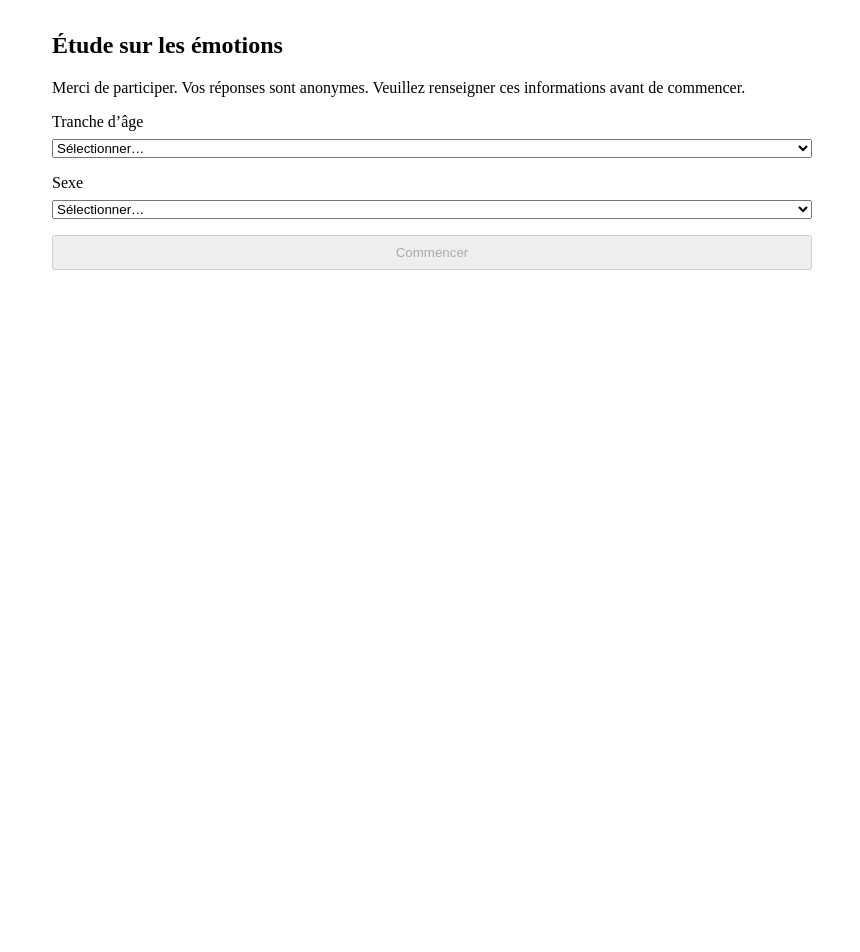
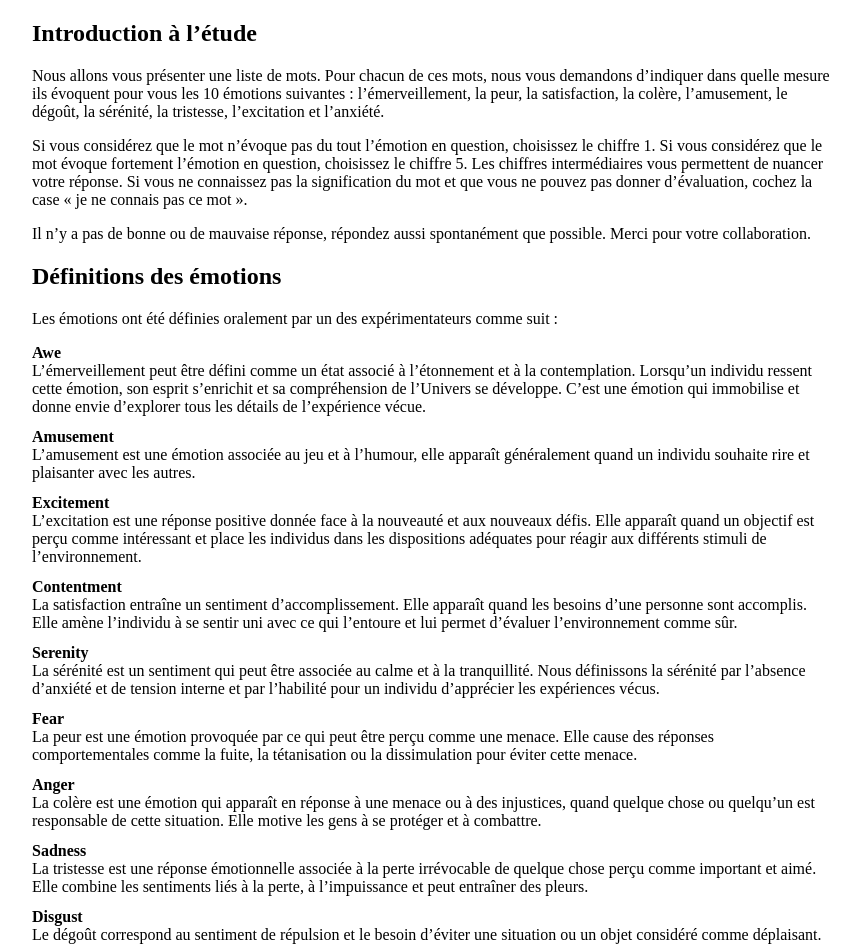
Before and after one commit to mrsolarius/remina-survey, an Angular app in the folder remina-survey-front/: page /explications in a window 1280 px wide. Before the commit this address led to /. Shown: the top 952 px of the page, without its empty margins (208-1068 px from the left). Before the commit the page ends 800 px from the top, so only its background shows below. Built offline with nearby package versions, Linux system fonts and the light colour scheme.

Commit message:
add emotion definitions, introduction component, and update navigation to include definitions in survey flow

```diff
--- a/remina-survey-front/src/app/app.routes.ts
+++ b/remina-survey-front/src/app/app.routes.ts
@@ -8,6 +8,10 @@ export const routes: Routes = [
   { path: 'evaluate', component: EvaluationComponent },
   { path: 'done', component: CompletionComponent },
   {
+    path: 'explications',
+    loadComponent: () => import('./components/explications/explications.component').then(m => m.ExplicationsComponent)
+  },
+  {
     path: 'admin',
     loadComponent: () => import('./components/admin-dashboard/admin-dashboard.component').then(m => m.AdminDashboardComponent)
   },
--- a/remina-survey-front/src/app/components/evaluation/evaluation.component.html
+++ b/remina-survey-front/src/app/components/evaluation/evaluation.component.html
@@ -1,4 +1,5 @@
 <section class="container">
+  <p class="intro-link"><a routerLink="/explications">Lire l’introduction et les définitions</a></p>
   @if (word(); as w) {
     <app-progress-bar [value]="percent()" [label]="label()" />
     <app-word-evaluation [word]="w.text" (evaluationSubmit)="onSubmit(w.id, $event)"></app-word-evaluation>
--- a/remina-survey-front/src/app/components/evaluation/evaluation.component.ts
+++ b/remina-survey-front/src/app/components/evaluation/evaluation.component.ts
@@ -1,4 +1,5 @@
 import { ChangeDetectionStrategy, Component, computed, inject } from '@angular/core';
+import { RouterLink } from '@angular/router';
 import { of, switchMap, tap } from 'rxjs';
 import { SessionService } from '../../services/session.service';
 import { WordEvaluationComponent } from '../word-evaluation/word-evaluation.component';
@@ -7,7 +8,7 @@ import { ProgressBarComponent } from '../progress-bar/progress-bar.component';
 
 @Component({
   selector: 'app-evaluation',
-  imports: [WordEvaluationComponent, ProgressBarComponent],
+  imports: [RouterLink, WordEvaluationComponent, ProgressBarComponent],
   templateUrl: './evaluation.component.html',
   styleUrl: './evaluation.component.scss',
   changeDetection: ChangeDetectionStrategy.OnPush,
--- /dev/null
+++ b/remina-survey-front/src/app/components/explications/explications.component.html
@@ -0,0 +1,30 @@
+<section class="container">
+  <h1>Introduction à l’étude</h1>
+  <p>
+    Nous allons vous présenter une liste de mots. Pour chacun de ces mots, nous vous demandons d’indiquer dans quelle mesure
+    ils évoquent pour vous les 10 émotions suivantes : l’émerveillement, la peur, la satisfaction, la colère, l’amusement,
+    le dégoût, la sérénité, la tristesse, l’excitation et l’anxiété.
+  </p>
+  <p>
+    Si vous considérez que le mot n’évoque pas du tout l’émotion en question, choisissez le chiffre 1. Si vous considérez que
+    le mot évoque fortement l’émotion en question, choisissez le chiffre 5. Les chiffres intermédiaires vous permettent de
+    nuancer votre réponse. Si vous ne connaissez pas la signification du mot et que vous ne pouvez pas donner d’évaluation,
+    cochez la case « je ne connais pas ce mot ».
+  </p>
+  <p>Il n’y a pas de bonne ou de mauvaise réponse, répondez aussi spontanément que possible. Merci pour votre collaboration.</p>
+
+  <h2>Définitions des émotions</h2>
+  <p>Les émotions ont été définies oralement par un des expérimentateurs comme suit :</p>
+  <ul class="definitions">
+    @for (entry of entries; track entry[0]) {
+      <li>
+        <strong class="label">{{ entry[0] }}</strong>
+        <span class="text">{{ entry[1] }}</span>
+      </li>
+    }
+  </ul>
+
+  <p class="actions">
+    <a routerLink="/evaluate" class="btn">Commencer l’évaluation</a>
+  </p>
+</section>
--- /dev/null
+++ b/remina-survey-front/src/app/components/explications/explications.component.scss
@@ -0,0 +1,6 @@
+.container { max-width: 800px; margin: 0 auto; }
+.definitions { list-style: none; padding: 0; display: grid; gap: 12px; }
+.definitions .label { text-transform: capitalize; display: inline-block; min-width: 140px; }
+.definitions .text { display: inline-block; }
+.actions { margin-top: 24px; }
+.btn { display: inline-block; padding: 8px 12px; border: 1px solid currentColor; border-radius: 6px; text-decoration: none; }
--- /dev/null
+++ b/remina-survey-front/src/app/components/explications/explications.component.ts
@@ -0,0 +1,14 @@
+import {ChangeDetectionStrategy, Component} from '@angular/core';
+import {RouterLink} from '@angular/router';
+import {EMOTION_DEFINITIONS} from '../../shared/emotion-definitions';
+
+@Component({
+  selector: 'app-explications',
+  imports: [RouterLink],
+  templateUrl: './explications.component.html',
+  styleUrl: './explications.component.scss',
+  changeDetection: ChangeDetectionStrategy.OnPush,
+})
+export class ExplicationsComponent {
+  readonly entries= Object.entries(EMOTION_DEFINITIONS);
+}
--- a/remina-survey-front/src/app/components/word-evaluation/word-evaluation.component.html
+++ b/remina-survey-front/src/app/components/word-evaluation/word-evaluation.component.html
@@ -12,13 +12,13 @@
 
     <fieldset [disabled]="form.controls.skip.value">
       <legend>Dimensions principales</legend>
-      <img src="valence.png" alt="représentation de la valance">
+      <img ngSrc="valence.png" width="300" height="120" alt="Représentation de la valence" />
       <label>
         Valence (1–9)
         <input type="range" formControlName="valence" min="1" max="9" />
         <span>{{ form.value.valence }}</span>
       </label>
-      <img src="arousal.png" alt="représentation de l'arousal">
+      <img ngSrc="arousal.png" width="300" height="120" alt="Représentation de l'arousal" />
       <label>
         Arousal (1–9)
         <input type="range" formControlName="arousal" min="1" max="9" />
@@ -34,51 +34,70 @@
           <input type="range" formControlName="awe" min="1" max="5" />
           <span>{{ form.value.awe }}</span>
         </label>
+        <details class="def"><summary>Définition</summary><p>{{ definitions.awe }}</p></details>
+
         <label>
           Peur
           <input type="range" formControlName="fear" min="1" max="5" />
           <span>{{ form.value.fear }}</span>
         </label>
+        <details class="def"><summary>Définition</summary><p>{{ definitions.fear }}</p></details>
+
         <label>
           Contentement
           <input type="range" formControlName="contentment" min="1" max="5" />
           <span>{{ form.value.contentment }}</span>
         </label>
+        <details class="def"><summary>Définition</summary><p>{{ definitions.contentment }}</p></details>
+
         <label>
           Colère
           <input type="range" formControlName="anger" min="1" max="5" />
           <span>{{ form.value.anger }}</span>
         </label>
+        <details class="def"><summary>Définition</summary><p>{{ definitions.anger }}</p></details>
+
         <label>
           Amusement
           <input type="range" formControlName="amusement" min="1" max="5" />
           <span>{{ form.value.amusement }}</span>
         </label>
+        <details class="def"><summary>Définition</summary><p>{{ definitions.amusement }}</p></details>
+
         <label>
           Dégoût
           <input type="range" formControlName="disgust" min="1" max="5" />
           <span>{{ form.value.disgust }}</span>
         </label>
+        <details class="def"><summary>Définition</summary><p>{{ definitions.disgust }}</p></details>
+
         <label>
           Sérénité
           <input type="range" formControlName="serenity" min="1" max="5" />
           <span>{{ form.value.serenity }}</span>
         </label>
+        <details class="def"><summary>Définition</summary><p>{{ definitions.serenity }}</p></details>
+
         <label>
           Tristesse
           <input type="range" formControlName="sadness" min="1" max="5" />
           <span>{{ form.value.sadness }}</span>
         </label>
+        <details class="def"><summary>Définition</summary><p>{{ definitions.sadness }}</p></details>
+
         <label>
           Excitation
           <input type="range" formControlName="excitement" min="1" max="5" />
           <span>{{ form.value.excitement }}</span>
         </label>
+        <details class="def"><summary>Définition</summary><p>{{ definitions.excitement }}</p></details>
+
         <label>
           Anxiété
           <input type="range" formControlName="anxiety" min="1" max="5" />
           <span>{{ form.value.anxiety }}</span>
         </label>
+        <details class="def"><summary>Définition</summary><p>{{ definitions.anxiety }}</p></details>
       </div>
     </fieldset>
 
--- a/remina-survey-front/src/app/components/word-evaluation/word-evaluation.component.ts
+++ b/remina-survey-front/src/app/components/word-evaluation/word-evaluation.component.ts
@@ -1,5 +1,7 @@
 import {ChangeDetectionStrategy, Component, input, output, signal} from '@angular/core';
+import {NgOptimizedImage} from '@angular/common';
 import {FormBuilder, ReactiveFormsModule, Validators} from '@angular/forms';
+import {EMOTION_DEFINITIONS} from '../../shared/emotion-definitions';
 
 export interface Word {
   valence: number;
@@ -18,12 +20,13 @@ export interface Word {
 
 @Component({
   selector: 'app-word-evaluation',
-  imports: [ReactiveFormsModule],
+  imports: [ReactiveFormsModule, NgOptimizedImage],
   templateUrl: './word-evaluation.component.html',
   styleUrl: './word-evaluation.component.scss',
   changeDetection: ChangeDetectionStrategy.OnPush,
 })
 export class WordEvaluationComponent {
+  readonly definitions = EMOTION_DEFINITIONS;
   readonly word = input.required<string>();
   readonly submitting = signal(false);
 
--- a/remina-survey-front/src/app/services/session.service.ts
+++ b/remina-survey-front/src/app/services/session.service.ts
@@ -41,7 +41,7 @@ export class SessionService {
         this.sessionIdSig.set(res.sessionId);
         this.wordsSig.set(res.words);
         this.indexSig.set(0);
-        void this.router.navigateByUrl('/evaluate');
+        void this.router.navigateByUrl('/explications');
       })
     );
   }
--- /dev/null
+++ b/remina-survey-front/src/app/shared/emotion-definitions.ts
@@ -0,0 +1,24 @@
+export type EmotionKey =
+  | 'awe'
+  | 'fear'
+  | 'contentment'
+  | 'anger'
+  | 'amusement'
+  | 'disgust'
+  | 'serenity'
+  | 'sadness'
+  | 'excitement'
+  | 'anxiety';
+
+export const EMOTION_DEFINITIONS: Record<EmotionKey, string> = {
+  awe: "L’émerveillement peut être défini comme un état associé à l’étonnement et à la contemplation. Lorsqu’un individu ressent cette émotion, son esprit s’enrichit et sa compréhension de l’Univers se développe. C’est une émotion qui immobilise et donne envie d’explorer tous les détails de l’expérience vécue.",
+  amusement: "L’amusement est une émotion associée au jeu et à l’humour, elle apparaît généralement quand un individu souhaite rire et plaisanter avec les autres.",
+  excitement: "L’excitation est une réponse positive donnée face à la nouveauté et aux nouveaux défis. Elle apparaît quand un objectif est perçu comme intéressant et place les individus dans les dispositions adéquates pour réagir aux différents stimuli de l’environnement.",
+  contentment: "La satisfaction entraîne un sentiment d’accomplissement. Elle apparaît quand les besoins d’une personne sont accomplis. Elle amène l’individu à se sentir uni avec ce qui l’entoure et lui permet d’évaluer l’environnement comme sûr.",
+  serenity: "La sérénité est un sentiment qui peut être associée au calme et à la tranquillité. Nous définissons la sérénité par l’absence d’anxiété et de tension interne et par l’habilité pour un individu d’apprécier les expériences vécus.",
+  fear: "La peur est une émotion provoquée par ce qui peut être perçu comme une menace. Elle cause des réponses comportementales comme la fuite, la tétanisation ou la dissimulation pour éviter cette menace.",
+  anger: "La colère est une émotion qui apparaît en réponse à une menace ou à des injustices, quand quelque chose ou quelqu’un est responsable de cette situation. Elle motive les gens à se protéger et à combattre.",
+  sadness: "La tristesse est une réponse émotionnelle associée à la perte irrévocable de quelque chose perçu comme important et aimé. Elle combine les sentiments liés à la perte, à l’impuissance et peut entraîner des pleurs.",
+  disgust: "Le dégoût correspond au sentiment de répulsion et le besoin d’éviter une situation ou un objet considéré comme déplaisant.",
+  anxiety: "L’anxiété se caractérise par un long sentiment d’inquiétude, des ruminations et des plaintes somatiques comme des tensions musculaires ou de la fatigue en réponse à des événements anticipés.",
+};
```
